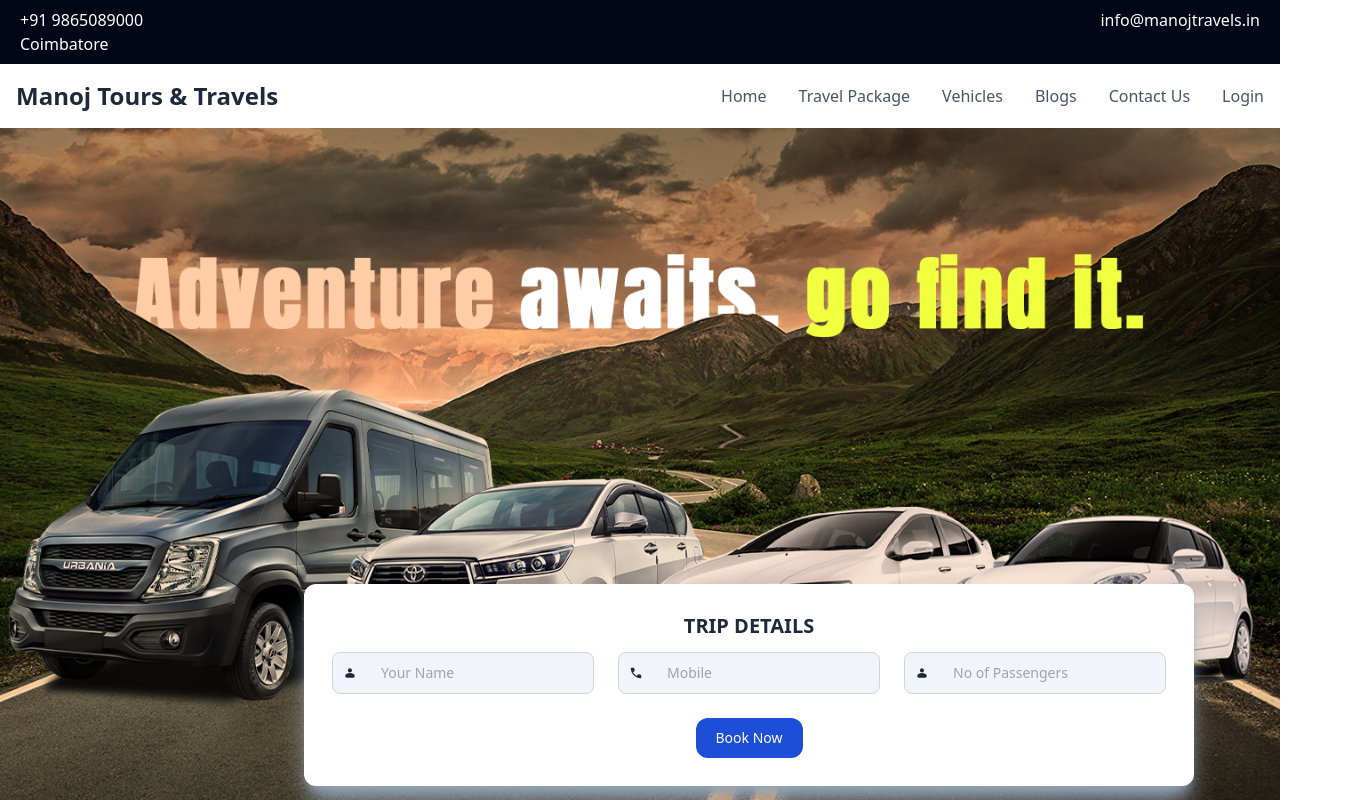
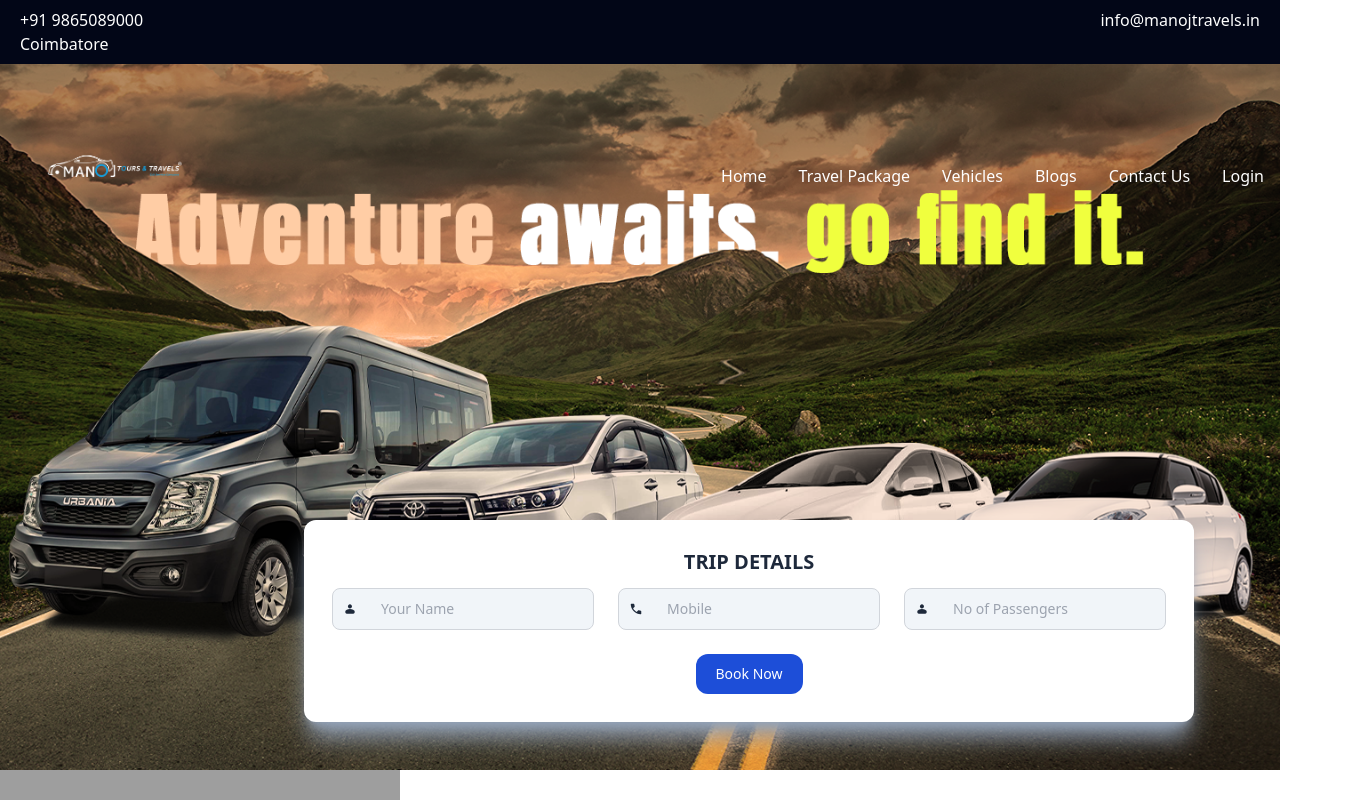
Before and after one commit to SwethaDSalvatore/tourism-project-rg, a React (Vite) app: page / in a window 1280 px wide. Shown: the top 800 px of the page, 1359 px wide, since content can reach past the window. Built offline with nearby package versions, Linux system fonts and the light colour scheme; grey boxes are pictures that could not be loaded.

Commit message:
responsive

```diff
--- a/src/Home.jsx
+++ b/src/Home.jsx
@@ -21,8 +21,15 @@
 import cripumps from "./assets/CRIPUMPS.png";
 import FooterImg from "./assets/footer.jpg";
 import Socialmedia from "./assets/socialmedia.png";
+import logo from "./assets/logo.png";
 
 const Home = () => {
+  const [isMenuOpen, setIsMenuOpen] = useState(false);
+
+  const toggleMenu = () => {
+    setIsMenuOpen(!isMenuOpen);
+  };
+
   const [isOpen1, setIsOpen1] = useState(false);
   const [isOpen2, setIsOpen2] = useState(false);
   const [isOpen3, setIsOpen3] = useState(false);
@@ -66,6 +73,99 @@
           src={Banner}
           alt="image description"
         />
+
+        <nav className=" border-gray-200 text-white absolute top-0 left-0 w-full ">
+          <div className="max-w-screen-xl flex flex-wrap items-center justify-between mx-auto p-4">
+            <a
+              href="https://flowbite.com/"
+              className="flex items-center space-x-3 rtl:space-x-reverse"
+            >
+              <img src={logo} alt="" className="w-48"/>
+            </a>
+            <button
+              onClick={toggleMenu}
+              type="button"
+              className="inline-flex items-center p-2 w-10 h-10 justify-center text-sm text-gray-500 rounded-lg md:hidden hover:bg-gray-100 focus:outline-none focus:ring-2 focus:ring-gray-200"
+              aria-expanded={isMenuOpen ? "true" : "false"}
+            >
+              <span className="sr-only">Open main menu</span>
+              <svg
+                className="w-5 h-5"
+                aria-hidden="true"
+                xmlns="http://www.w3.org/2000/svg"
+                fill="none"
+                viewBox="0 0 17 14"
+              >
+                <path
+                  stroke="currentColor"
+                  strokeLinecap="round"
+                  strokeLinejoin="round"
+                  strokeWidth="2"
+                  d="M1 1h15M1 7h15M1 13h15"
+                />
+              </svg>
+            </button>
+            <div
+              className={`${
+                isMenuOpen ? "block" : "hidden"
+              } w-full md:block md:w-auto`}
+              id="navbar-default"
+            >
+              <ul className="font-medium flex flex-col p-4 md:p-0 mt-4 border border-gray-100 rounded-lg  md:flex-row md:space-x-8 rtl:space-x-reverse md:mt-0 md:border-0 ">
+                <li>
+                  <a
+                    href="#"
+                    className="block py-2 px-3  rounded hover:bg-gray-100 md:hover:bg-transparent md:border-0 md:hover:text-blue-700 md:p-0  md:dark:hover:text-blue-500 text-white"
+                    aria-current="page"
+                  >
+                    Home
+                  </a>
+                </li>
+                <li>
+                  <a
+                    href="#"
+                    className="block py-2 px-3  rounded hover:bg-gray-100 md:hover:bg-transparent md:border-0 md:hover:text-blue-700 md:p-0  md:dark:hover:text-blue-500 "
+                  >
+                    Travel Package
+                  </a>
+                </li>
+                <li>
+                  <a
+                    href="#"
+                    className="block py-2 px-3  rounded hover:bg-gray-100 md:hover:bg-transparent md:border-0 md:hover:text-blue-700 md:p-0  md:dark:hover:text-blue-500 "
+                  >
+                    Vehicles
+                  </a>
+                </li>
+                <li>
+                  <a
+                    href="#"
+                    className="block py-2 px-3  rounded hover:bg-gray-100 md:hover:bg-transparent md:border-0 md:hover:text-blue-700 md:p-0  md:dark:hover:text-blue-500 "
+                  >
+                    Blogs
+                  </a>
+                </li>
+                <li>
+                  <a
+                    href="#"
+                    className="block py-2 px-3  rounded hover:bg-gray-100 md:hover:bg-transparent md:border-0 md:hover:text-blue-700 md:p-0  md:dark:hover:text-blue-500 "
+                  >
+                    Contact Us
+                  </a>
+                </li>
+                <li>
+                  <a
+                    href="#"
+                    className="block py-2 px-3  rounded hover:bg-gray-100 md:hover:bg-transparent md:border-0 md:hover:text-blue-700 md:p-0  md:dark:hover:text-blue-500 "
+                  >
+                    Login
+                  </a>
+                </li>
+              </ul>
+            </div>
+          </div>
+        </nav>
+
         <form className="md:absolute md:bottom-0 md:left-60 md:ml-16 md:mr-16 mb-12 p-7 rounded-xl shadow-xl bg-white shadow-slate-400">
           <h5 className="text-center fw-bold mb-3 font-bold text-xl text-slate-800">
             TRIP DETAILS
@@ -174,8 +274,8 @@
           </h1>
         </div>
         <div className="md:grid md:grid-cols-4 mt-7">
-          <div className="block bg-cyan-200 text-black transition duration-500 ease-in-out transform hover:shadow-lg hover:-translate-y-2 [413px] w-[375px]">
-            <div className=" p-6 text-center [413px] w-[375px] bg-cyan-200">
+          <div className="block bg-cyan-200 text-black transition duration-500 ease-in-out transform hover:shadow-lg hover:-translate-y-2 h-[413px] ">
+            <div className=" p-6 text-center">
               <div className="flex items-center justify-center mb-3">
                 <div className="p-4 bg-white rounded-full ">
                   <svg
@@ -205,7 +305,7 @@
             </div>
           </div>
           <div className="relative">
-            <div className="block text-black transition duration-500 ease-in-out transform hover:shadow-lg hover:-translate-y-2 text-center h-[413px] w-[375px]">
+            <div className="block text-black transition duration-500 ease-in-out transform hover:shadow-lg hover:-translate-y-2 text-center">
               <img
                 className="h-[413px] w-[375px]  max-w-full opacity-50 "
                 src={Hills}
@@ -241,7 +341,7 @@
             </div>
           </div>
           <div className="relative">
-            <div className="block text-black transition duration-500 ease-in-out transform hover:shadow-lg hover:-translate-y-2 text-center h-[413px] w-[375px]">
+            <div className="block text-black transition duration-500 ease-in-out transform hover:shadow-lg hover:-translate-y-2 text-center">
               <img
                 className="h-[413px] w-[375px] max-w-full opacity-50 "
                 src={Traveler}
@@ -276,9 +376,9 @@
               </div>
             </div>
           </div>
-          <div className="block text-black transition duration-500 ease-in-out transform hover:shadow-lg hover:-translate-y-2 text-center [413px] w-[375px] ">
+          <div className="block bg-teal-500 text-black transition duration-500 ease-in-out transform hover:shadow-lg hover:-translate-y-2 text-center h-[413px]">
             <div className="p-6">
-              <div className="flex items-center justify-center mb-3 [413px] w-[375px] bg-teal-500">
+              <div className="flex items-center justify-center mb-3">
                 <div className="p-4 bg-white rounded-full ">
                   <svg
                     xmlns="http://www.w3.org/2000/svg"
@@ -738,7 +838,9 @@
                 onClick={toggleCollapse1}
                 aria-expanded={isOpen1 ? "true" : "false"}
               >
-                <span className="text-start">Why are we the best cab service in Coimbatore?</span>
+                <span className="text-start">
+                  Why are we the best cab service in Coimbatore?
+                </span>
                 <svg
                   className={`w-3 h-3 rotate-${isOpen1 ? "0" : "180"} shrink-0`}
                   aria-hidden="true"
--- a/src/components/Navbar.jsx
+++ b/src/components/Navbar.jsx
@@ -2,106 +2,12 @@
 import { useState } from "react";
 
 const Navbar = () => {
-  const [isMenuOpen, setIsMenuOpen] = useState(false);
 
-  const toggleMenu = () => {
-    setIsMenuOpen(!isMenuOpen);
-  };
 
   return (
-    <nav className="bg-white border-gray-200 text-slate-800">
-      <div className="max-w-screen-xl flex flex-wrap items-center justify-between mx-auto p-4">
-        <a
-          href="https://flowbite.com/"
-          className="flex items-center space-x-3 rtl:space-x-reverse"
-        >
-          <span className="self-center text-2xl font-semibold whitespace-nowrap ">
-            Manoj Tours & Travels
-          </span>
-        </a>
-        <button
-          onClick={toggleMenu}
-          type="button"
-          className="inline-flex items-center p-2 w-10 h-10 justify-center text-sm text-gray-500 rounded-lg md:hidden hover:bg-gray-100 focus:outline-none focus:ring-2 focus:ring-gray-200"
-          aria-expanded={isMenuOpen ? "true" : "false"}
-        >
-          <span className="sr-only">Open main menu</span>
-          <svg
-            className="w-5 h-5"
-            aria-hidden="true"
-            xmlns="http://www.w3.org/2000/svg"
-            fill="none"
-            viewBox="0 0 17 14"
-          >
-            <path
-              stroke="currentColor"
-              strokeLinecap="round"
-              strokeLinejoin="round"
-              strokeWidth="2"
-              d="M1 1h15M1 7h15M1 13h15"
-            />
-          </svg>
-        </button>
-        <div
-          className={`${
-            isMenuOpen ? "block" : "hidden"
-          } w-full md:block md:w-auto`}
-          id="navbar-default"
-        >
-          <ul className="font-medium flex flex-col p-4 md:p-0 mt-4 border border-gray-100 rounded-lg bg-gray-50 md:flex-row md:space-x-8 rtl:space-x-reverse md:mt-0 md:border-0 md:bg-white ">
-            <li>
-              <a
-                href="#"
-                className="block py-2 px-3 text-slate-600 rounded hover:bg-gray-100 md:hover:bg-transparent md:border-0 md:hover:text-blue-700 md:p-0  md:dark:hover:text-blue-500 "
-                aria-current="page"
-              >
-                Home
-              </a>
-            </li>
-            <li>
-              <a
-                href="#"
-                className="block py-2 px-3 text-slate-600 rounded hover:bg-gray-100 md:hover:bg-transparent md:border-0 md:hover:text-blue-700 md:p-0  md:dark:hover:text-blue-500 "
-              >
-                Travel Package
-              </a>
-            </li>
-            <li>
-              <a
-                href="#"
-                className="block py-2 px-3 text-slate-600 rounded hover:bg-gray-100 md:hover:bg-transparent md:border-0 md:hover:text-blue-700 md:p-0  md:dark:hover:text-blue-500 "
-              >
-                Vehicles
-              </a>
-            </li>
-            <li>
-              <a
-                href="#"
-                className="block py-2 px-3 text-slate-600 rounded hover:bg-gray-100 md:hover:bg-transparent md:border-0 md:hover:text-blue-700 md:p-0  md:dark:hover:text-blue-500 "
-              >
-                Blogs
-              </a>
-            </li>
-            <li>
-              <a
-                href="#"
-                className="block py-2 px-3 text-slate-600 rounded hover:bg-gray-100 md:hover:bg-transparent md:border-0 md:hover:text-blue-700 md:p-0  md:dark:hover:text-blue-500 "
-              >
-                Contact Us
-              </a>
-            </li>
-            <li>
-              <a
-                href="#"
-                className="block py-2 px-3 text-slate-600 rounded hover:bg-gray-100 md:hover:bg-transparent md:border-0 md:hover:text-blue-700 md:p-0  md:dark:hover:text-blue-500 "
-              >
-                Login
-              </a>
-            </li>
-          </ul>
-        </div>
-      </div>
-    </nav>
+    <div>
+
+    </div>
   );
 };
 
```
